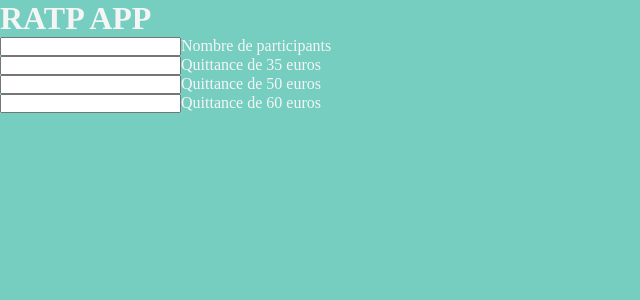
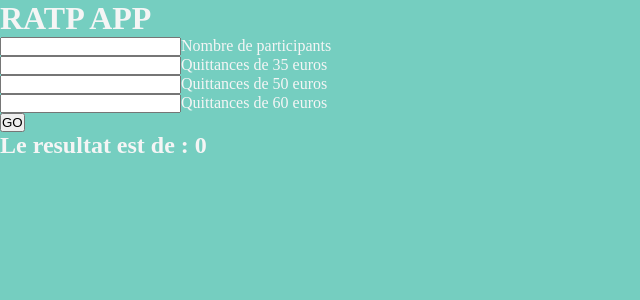
Before and after one commit to mathieuelisa/RATP, a React (Create React App) app: page / in a window 1280 px wide. Shown: the top 300 px of the page, without its empty margins (0-640 px from the left). Built offline with nearby package versions, Linux system fonts and the light colour scheme.

Commit message:
Put the first algo on the app

```diff
--- a/src/Components/App.js
+++ b/src/Components/App.js
@@ -8,6 +8,7 @@
     quittanceOf50: "",
     quittanceOf60: "",
   });
+  const [stateResult, setStateResult] = useState(0);
 
   const handleChange = (evt) => {
     setState({
@@ -16,7 +17,27 @@
     });
   };
 
-  console.log(state);
+  // Put all values in integer
+  const integerParticipants = Number(state.numberOfParticipants);
+  const integerOf35 = Number(state.quittanceOf35);
+  const integerOf50 = Number(state.quittanceOf50);
+  const integerOf60 = Number(state.quittanceOf60);
+
+  // Function get an average
+  function getAverage(oneLevel, secondLevel, thirdLevel) {
+    let resultOfFirstLevel = oneLevel * 35;
+    let resultOfSecondLevel = secondLevel * 50;
+    let resultOfThirdLevel = thirdLevel * 60;
+
+    return resultOfFirstLevel + resultOfSecondLevel + resultOfThirdLevel;
+  }
+
+  let myResult =
+    getAverage(integerOf35, integerOf50, integerOf60) / integerParticipants;
+
+  const handleResult = () => {
+    setStateResult(myResult / state.numberOfParticipants);
+  };
 
   return (
     <div className="App">
@@ -37,7 +58,7 @@
           onChange={handleChange}
           name="quittanceOf35"
         />
-        Quittance de 35 euros
+        Quittances de 35 euros
       </div>
       <div>
         <input
@@ -46,7 +67,7 @@
           onChange={handleChange}
           name="quittanceOf50"
         />
-        Quittance de 50 euros
+        Quittances de 50 euros
       </div>
       <div>
         <input
@@ -55,8 +76,11 @@
           onChange={handleChange}
           name="quittanceOf60"
         />
-        Quittance de 60 euros
+        Quittances de 60 euros
       </div>
+      <button onClick={handleResult}>GO</button>
+      {/* <h2>Resultat: {myResult}</h2> */}
+      <h2>Le resultat est de : {Math.floor(stateResult)}</h2>
     </div>
   );
 }
```
